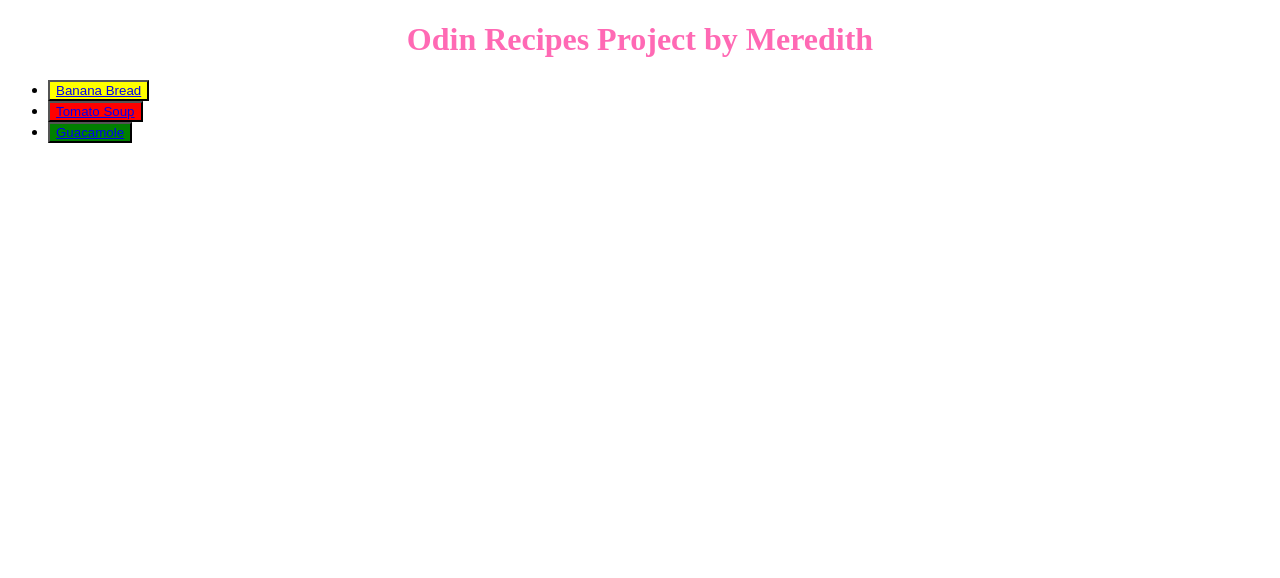
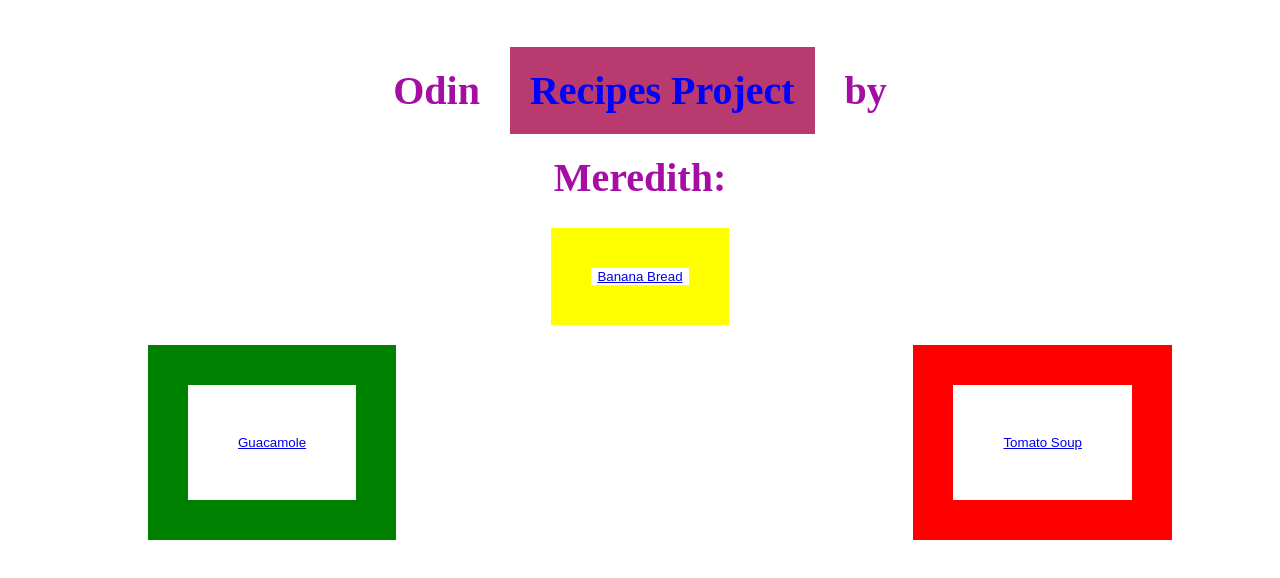
Before and after one commit to devsandroses/odin-recipes, a plain HTML site: page index.html in a window 1280 px wide. Drawn offline with Linux system fonts and the light colour scheme.

Commit message:
Learned the box model and applied it!

```diff
--- a/index.html
+++ b/index.html
@@ -7,18 +7,13 @@
     <link rel="stylesheet" href="recipes.css" />
 </head>
 <body>
-    <div class="header"><h1>Odin Recipes Project by Meredith</h1></div>
+    <div class="header"><h1>Odin <span class="block"> Recipes Project </span> by Meredith:</h1></div>
 
-    <ul>
+    <Button class="Banana"><a href="recipes/bananabread.html">Banana Bread</a></button>
 
-    <li><Button class="Banana"><a href="recipes/bananabread.html">Banana Bread</a></button></li>
+    <button class="Tomato"><a href="recipes/tomoatosoup.html">Tomato Soup</a></button>
 
-    <li><button class="Tomato"><a href="recipes/tomoatosoup.html">Tomato Soup</a></button></li>
-
-    <li><button id="guacamole"><a href="recipes/guacamole.html">Guacamole</a></button></li>
-
-    </ul>
-
+    <button id="guacamole"><a href="recipes/guacamole.html">Guacamole</a></button>
 
 </body>
 </html>
--- a/recipes.css
+++ b/recipes.css
@@ -1,19 +1,32 @@
 .Banana {
-background-color: yellow; color: black;
+background-color: white; color: black; display: block;
+margin: auto; border: solid yellow 40px; padding: 50px
+width: fit-content;
 }
 
 .Tomato {
-background-color: red; color: white;
+background-color: white; color: black; display: inline-block;
+margin: 100px; margin-top: 20px; border: solid red 40px; padding: 50px; float: right;
 }
 
 #guacamole {
-    background-color: green;
+    background-color: white; color: black; display: inline-block;
+    margin: 140px; margin-top: 20px; border: solid green 40px; padding: 50px; float: center;
 }
 
 .header {
-text-align: center; color: hotpink
+text-align: center; color: rgb(165, 14, 165); font-family: 'Times New Roman', Times, serif;
+font-size: 20px; margin: auto; display: block;
+margin-left: auto;
+margin-right: auto;
+width: 50%;
 }
 
 .Banana .Tomato #guacamole {
 font-size: 30px; font-family: 'Times New Roman', Times, serif; font-weight: 300;
 }
+
+.block {
+    display: inline-block; margin: 20px; padding-top: 20px; padding-bottom: 20px; padding-left: 20px;
+    padding-right: 20px; background-color: rgb(185, 58, 111); color: blue; text-align: center;
+}
```
Also changed, not shown: recipes/guacamole.html (+6 -5 lines), recipes/tomoatosoup.html (+5 -4 lines).
